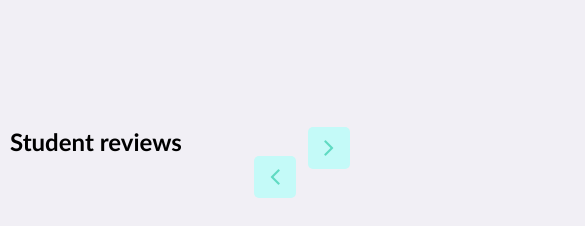
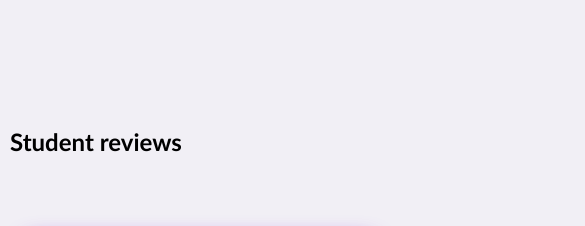
Before and after one commit to Algis1978/30-DOKLand-test, a website: page structure.html in a window 390 px wide. Shown: the part 2580-2806 px from the top of the page, 585 px wide, since content can reach past the window. Drawn offline with Linux system fonts and the light colour scheme.

Commit message:
media buttons

```diff
--- a/css/components/button.css
+++ b/css/components/button.css
@@ -217,3 +217,9 @@
     color: var(--colortexttab);
   }
 }
+@media screen and (max-width: 766px) {
+  .arrow-left,
+  .arrow-right {
+    margin-right: -10000px;
+  }
+}
```
